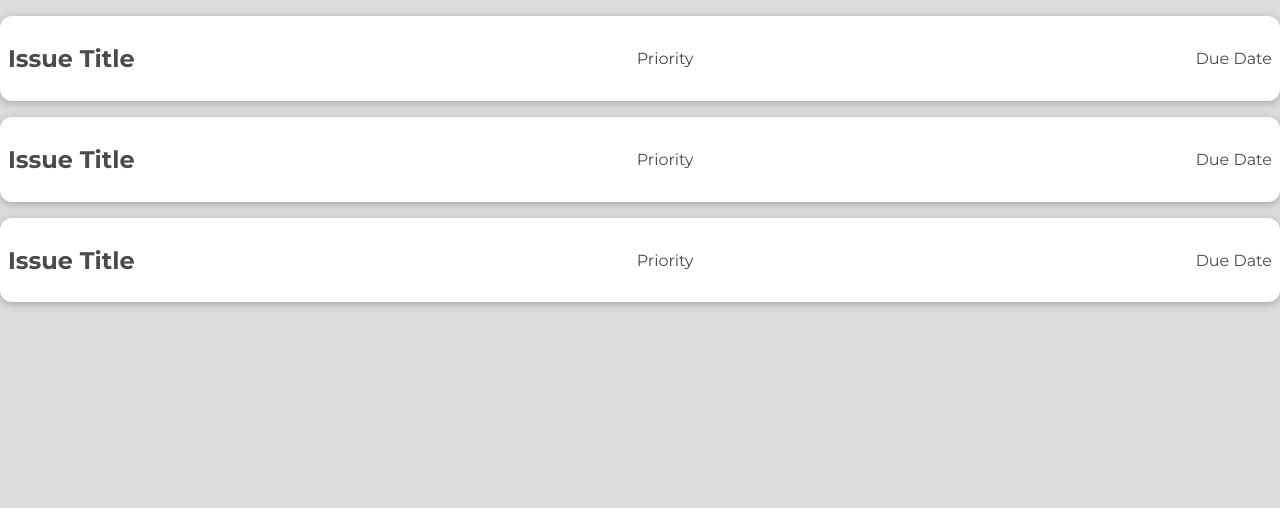
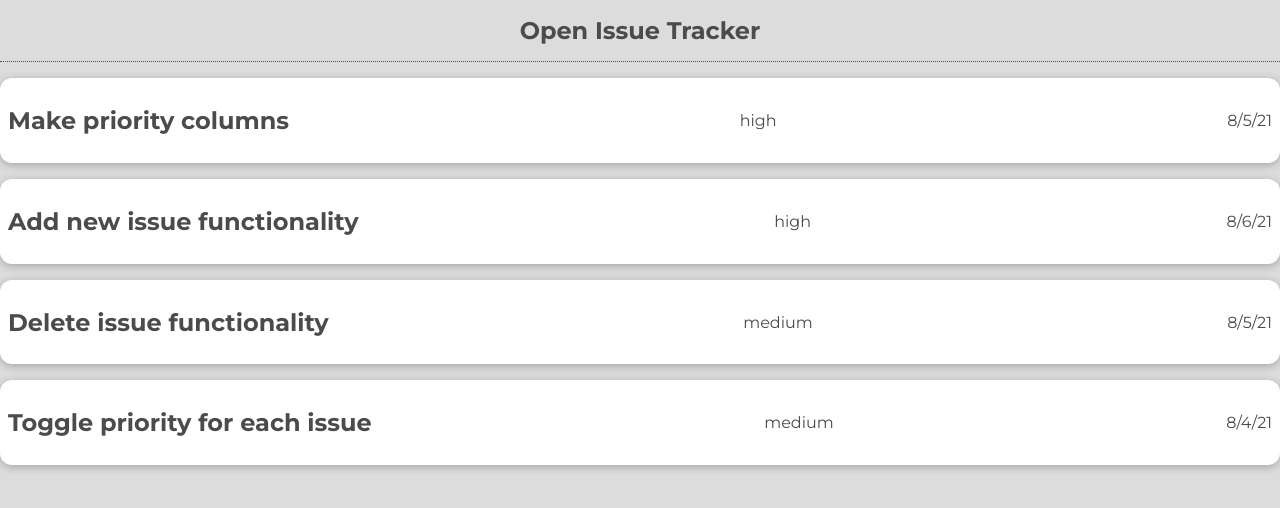
Before and after one commit to mauratee/react-issue-tracker, a React (Create React App) app: page / in a window 1280 px wide. Shown: the top 508 px of the page. Built offline with nearby package versions, Linux system fonts and the light colour scheme.

Commit message:
Add props from App to Issue Item and add formatting

```diff
--- a/src/App.css
+++ b/src/App.css
@@ -1,3 +1,5 @@
+/* || GENERAL STYLES */
+
 @import url('https://fonts.googleapis.com/css2?family=Montserrat:wght@400;700&display=swap');
 
 body {
@@ -5,3 +7,12 @@ body {
   background-color:gainsboro;
   color: #4b4b4b
 }
+
+header {
+  text-align: center;
+  font-size: 1.5rem;
+  font-weight: 700;
+  height: 100 px;
+  border-bottom: dotted 1px #4b4b4b;
+  padding: 1rem;
+}
--- a/src/App.js
+++ b/src/App.js
@@ -1,12 +1,63 @@
-import './App.css';
-import IssueItem from './components/IssueItem';
+import "./App.css";
+import IssueItem from "./components/IssueItem";
 
 function App() {
+  const issues = [
+    {
+      id: "i0",
+      description: "Make priority columns",
+      priority: "high",
+      date: new Date(2021, 7, 5),
+    },
+    {
+      id: "i1",
+      description: "Add new issue functionality",
+      priority: "high",
+      date: new Date(2021, 7, 6),
+    },
+    {
+      id: "i2",
+      description: "Delete issue functionality",
+      priority: "medium",
+      date: new Date(2021, 7, 5),
+    },
+    {
+      id: "i3",
+      description: "Toggle priority for each issue",
+      priority: "medium",
+      date: new Date(2021, 7, 4),
+    },
+  ];
+
   return (
     <div>
-        <IssueItem />
-        <IssueItem />
-        <IssueItem />
+      <header>Open Issue Tracker</header>
+      <div>
+        <IssueItem
+          id={issues[0].id}
+          description={issues[0].description}
+          priority={issues[0].priority}
+          date={issues[0].date}
+        />
+        <IssueItem
+          id={issues[1].id}
+          description={issues[1].description}
+          priority={issues[1].priority}
+          date={issues[1].date}
+        />
+        <IssueItem
+          id={issues[2].id}
+          description={issues[2].description}
+          priority={issues[2].priority}
+          date={issues[2].date}
+        />
+        <IssueItem
+          id={issues[3].id}
+          description={issues[3].description}
+          priority={issues[3].priority}
+          date={issues[3].date}
+        />
+      </div>
     </div>
   );
 }
--- a/src/components/IssueItem.js
+++ b/src/components/IssueItem.js
@@ -1,12 +1,14 @@
 import React from 'react'
 import './IssueItem.css'
 
-export default function IssueItem() {
+export default function IssueItem(props) {
+    const date = props.date.toLocaleString('en-US', {dateStyle: 'short'})
+
     return (
         <div className="issue-item">
-            <h2>Issue Title</h2>
-            <div>Priority</div>
-            <div>Due Date</div>
+            <h2>{props.description}</h2>
+            <div>{props.priority}</div>
+            <div>{date}</div>
         </div>
     )
 }
```
